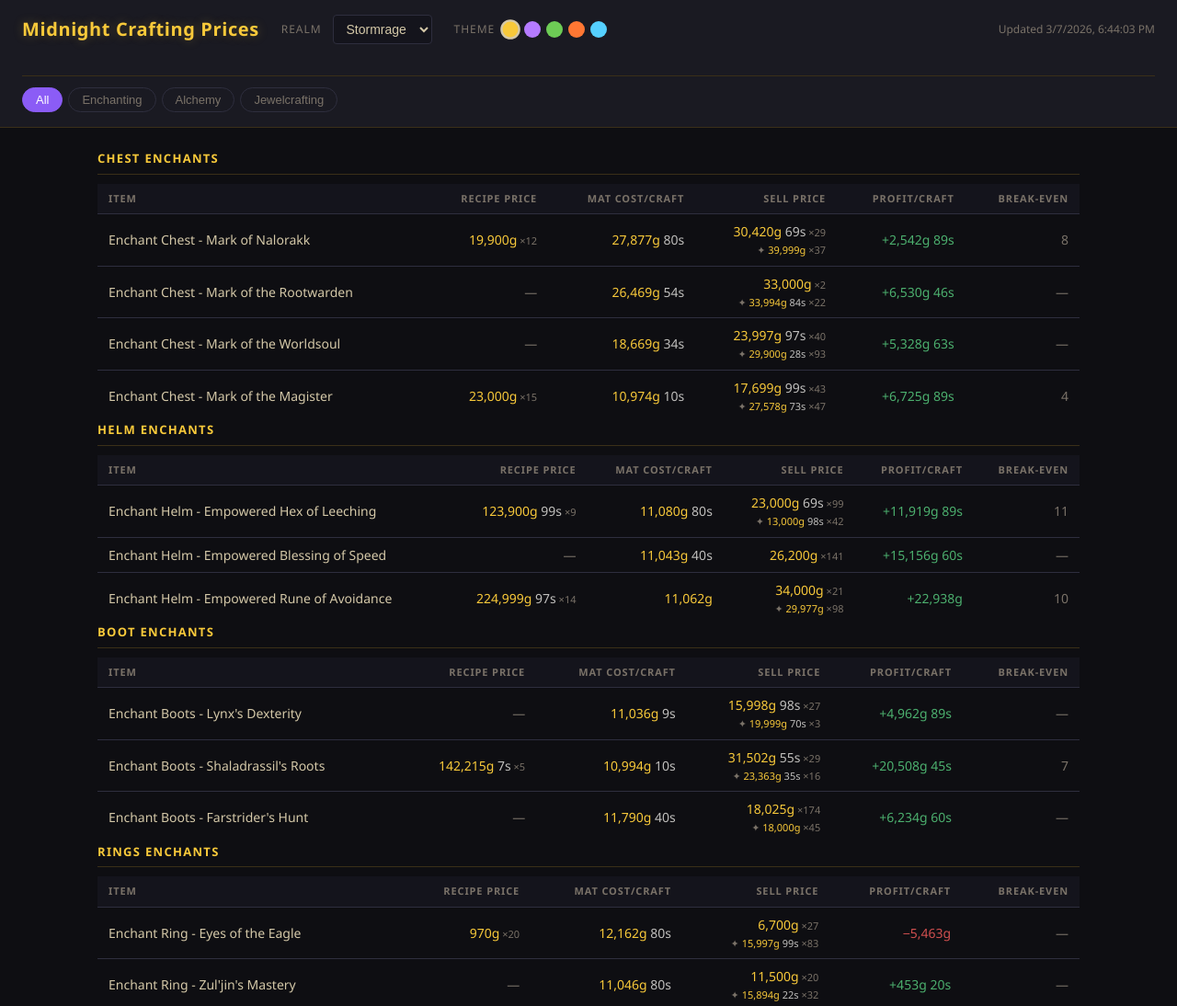
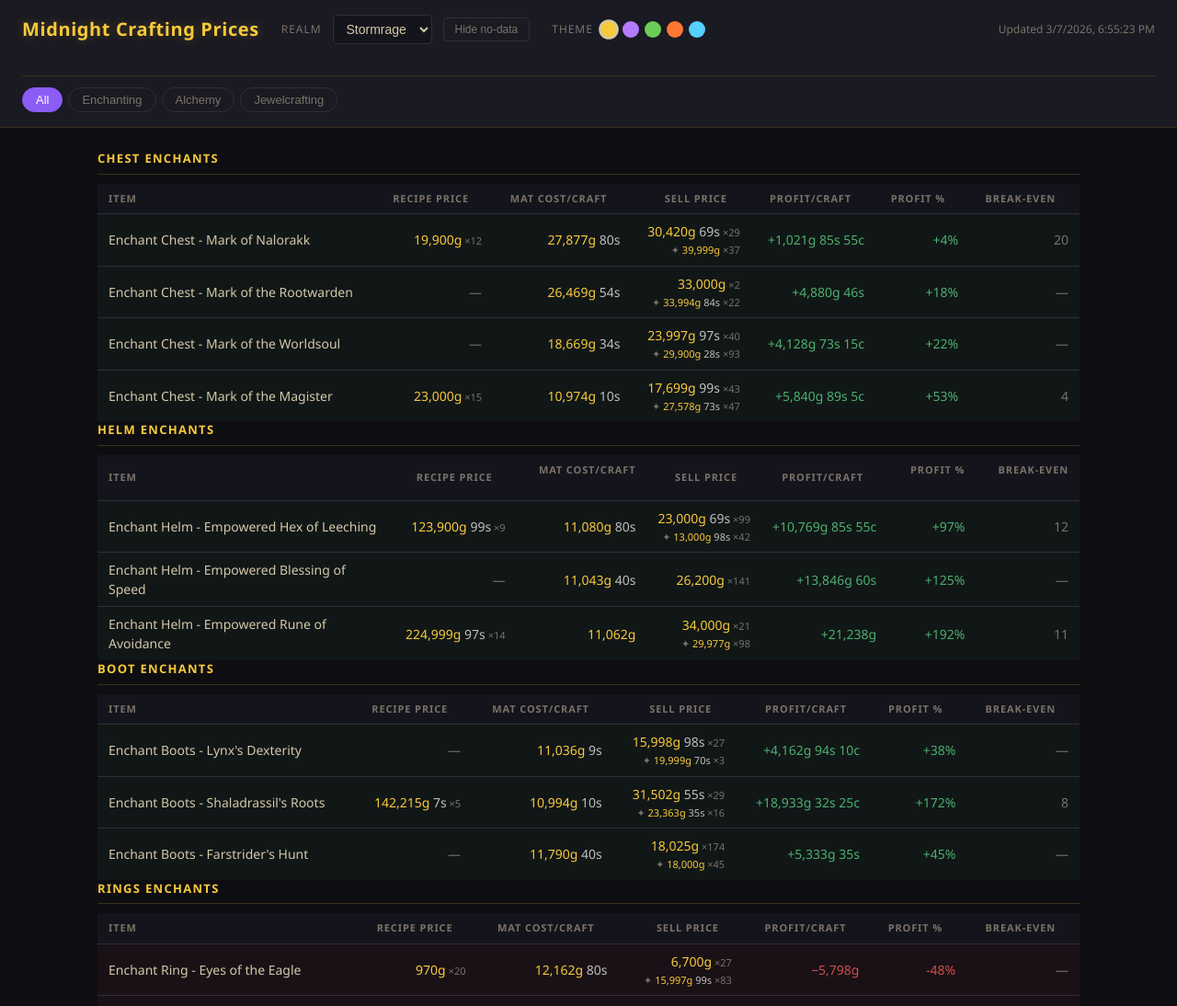
Before and after one commit to reedpatterson/wowmidnightenchantprices, a website: page index.html in a window 1280 px wide. Shown: the top 1094 px of the page at 92% size. Drawn offline with Linux system fonts and the light colour scheme.

Commit message:
more features

```diff
--- a/index.html
+++ b/index.html
@@ -12,6 +12,7 @@
       <div class="controls">
         <label for="realm-select">Realm</label>
         <select id="realm-select"></select>
+        <button id="toggle-no-data" class="toggle-btn" aria-pressed="false">Hide no-data</button>
       </div>
       <div class="theme-picker">
         <label>Theme</label>
@@ -34,6 +35,7 @@
     <script>
       let appConfig = { region: "us", defaultRealm: "stormrage", realms: ["stormrage"] };
       let activeProfession = localStorage.getItem("profession") || "All";
+      let hideNoData = localStorage.getItem("hideNoData") === "true";
 
       // ── Helpers ─────────────────────────────────────────────────────────────
 
@@ -96,20 +98,71 @@
         });
       }
 
+      // ── Table sort ───────────────────────────────────────────────────────────
+
+      function initTableSort(table) {
+        let activeCol = null;
+        let sortDir = 1;
+        table.querySelectorAll("th[data-col]").forEach((th) => {
+          th.addEventListener("click", () => {
+            const col = parseInt(th.dataset.col);
+            if (activeCol === col) {
+              sortDir = -sortDir;
+            } else {
+              activeCol = col;
+              sortDir = th.dataset.sortType === "string" ? 1 : -1;
+            }
+            table.querySelectorAll("th[data-col]").forEach((h) => {
+              h.dataset.sortDir = h === th ? (sortDir === 1 ? "asc" : "desc") : "";
+            });
+            const tbody = table.querySelector("tbody");
+            const rows = [...tbody.querySelectorAll("tr")];
+            rows.sort((a, b) => {
+              const aVal = a.cells[col]?.dataset.sort ?? "";
+              const bVal = b.cells[col]?.dataset.sort ?? "";
+              if (th.dataset.sortType === "string") return sortDir * aVal.localeCompare(bVal);
+              return sortDir * (parseFloat(aVal) - parseFloat(bVal));
+            });
+            rows.forEach((r) => tbody.appendChild(r));
+          });
+        });
+      }
+
+      // ── Hide no-data ─────────────────────────────────────────────────────────
+
+      function applyHideNoData() {
+        document.querySelectorAll('tr[data-no-data="true"]').forEach((row) => {
+          row.hidden = hideNoData;
+        });
+        const btn = document.getElementById("toggle-no-data");
+        if (btn) btn.setAttribute("aria-pressed", hideNoData ? "true" : "false");
+      }
+
       // ── Render ───────────────────────────────────────────────────────────────
 
       function renderItemRow(item) {
+        const profitPct = item.materialCostTotal && item.profitPerCraft && item.materialCostTotal.total !== 0
+          ? Math.round(item.profitPerCraft.total / item.materialCostTotal.total * 100)
+          : null;
+        const profitClass = item.profitPerCraft
+          ? (item.profitPerCraft.total > 0 ? "profit-pos" : item.profitPerCraft.total < 0 ? "profit-neg" : "")
+          : "";
+        const noData = !item.craft.price ? 'data-no-data="true"' : "";
+        const pctHtml = profitPct !== null
+          ? `<span class="${profitPct > 0 ? 'positive' : profitPct < 0 ? 'negative' : 'neutral'}">${profitPct > 0 ? '+' : ''}${profitPct}%</span>`
+          : '<span class="no-price">—</span>';
         return `
-          <tr>
-            <td class="item-name">${item.name}</td>
-            <td class="price">${formatPrice(item.recipe.price)}${item.recipe.available ? `<span class="available"> ×${item.recipe.available}</span>` : ""}</td>
-            <td class="price mat-cost">${formatPrice(item.materialCostTotal)}${materialsPopover(item.materials)}</td>
-            <td class="price">
+          <tr class="${profitClass}" ${noData}>
+            <td class="item-name" data-sort="${item.name}">${item.name}</td>
+            <td class="price" data-sort="${item.recipe.price?.total ?? -1}">${formatPrice(item.recipe.price)}${item.recipe.available ? `<span class="available"> ×${item.recipe.available}</span>` : ""}</td>
+            <td class="price mat-cost" data-sort="${item.materialCostTotal?.total ?? -1}">${formatPrice(item.materialCostTotal)}${materialsPopover(item.materials)}</td>
+            <td class="price" data-sort="${item.craft.price?.total ?? -1}">
               ${formatPrice(item.craft.price)}${item.craft.available ? `<span class="available"> ×${item.craft.available}</span>` : ""}
               ${item.craft.priceR2 ? `<div class="price-r2">✦ ${formatPrice(item.craft.priceR2)}${item.craft.availableR2 ? `<span class="available"> ×${item.craft.availableR2}</span>` : ""}</div>` : ""}
             </td>
-            <td class="price">${formatProfit(item.profitPerCraft)}</td>
-            <td class="price break-even">${item.breakEven !== null ? item.breakEven : '<span class="no-price">—</span>'}</td>
+            <td class="price" data-sort="${item.profitPerCraft?.total ?? -2147483648}">${formatProfit(item.profitPerCraft)}</td>
+            <td class="price" data-sort="${profitPct ?? -2147483648}">${pctHtml}</td>
+            <td class="price break-even" data-sort="${item.breakEven ?? 2147483647}">${item.breakEven !== null ? item.breakEven : '<span class="no-price">—</span>'}</td>
           </tr>`;
       }
 
@@ -134,12 +187,13 @@
         const TABLE_HEAD = `
           <thead>
             <tr>
-              <th>Item</th>
-              <th title="One-time cost to learn the recipe">Recipe Price</th>
-              <th title="AH cost of materials per craft (hover for breakdown)">Mat Cost/Craft</th>
-              <th title="Lowest AH price — ×N = listings available">Sell Price</th>
-              <th title="Sell price minus material cost">Profit/Craft</th>
-              <th title="Number of crafts to sell before the recipe pays for itself">Break-even</th>
+              <th data-col="0" data-sort-type="string">Item</th>
+              <th data-col="1" data-sort-type="number" title="One-time cost to learn the recipe">Recipe Price</th>
+              <th data-col="2" data-sort-type="number" title="AH cost of materials per craft (hover for breakdown)">Mat Cost/Craft</th>
+              <th data-col="3" data-sort-type="number" title="Lowest AH price — ×N = listings available">Sell Price</th>
+              <th data-col="4" data-sort-type="number" title="Sell price (after 5% AH cut) minus material cost">Profit/Craft</th>
+              <th data-col="5" data-sort-type="number" title="Profit as a percentage of material cost">Profit %</th>
+              <th data-col="6" data-sort-type="number" title="Number of crafts to sell before the recipe pays for itself">Break-even</th>
             </tr>
           </thead>`;
 
@@ -161,8 +215,11 @@
         document.getElementById("content").innerHTML =
           html || '<p class="no-data">No price data available for this realm yet.</p>';
 
-        // Re-apply the active profession filter after re-render
+        document.querySelectorAll("table").forEach(initTableSort);
+
+        // Re-apply active filters after re-render
         applyProfession(activeProfession);
+        applyHideNoData();
       }
 
       // ── Load ─────────────────────────────────────────────────────────────────
@@ -201,6 +258,12 @@
           btn.addEventListener("click", () => applyTheme(btn.dataset.theme));
         });
 
+        document.getElementById("toggle-no-data").addEventListener("click", () => {
+          hideNoData = !hideNoData;
+          localStorage.setItem("hideNoData", hideNoData);
+          applyHideNoData();
+        });
+
         try {
           appConfig = await (await fetch("config.json")).json();
         } catch {}
--- a/scripts/fetch-prices.js
+++ b/scripts/fetch-prices.js
@@ -482,10 +482,10 @@ async function main() {
         ? copperToGold(materials.reduce((sum, m) => sum + m.totalCost.total, 0))
         : null;
 
-      // Profit per craft = craft sell price - material cost
+      // Profit per craft = craft sell price (after 5% AH cut) - material cost
       const profitPerCraft =
         craftPrice && materialCostTotal
-          ? copperToGold(craftPrice.total - materialCostTotal.total)
+          ? copperToGold(Math.round(craftPrice.total * 0.95) - materialCostTotal.total)
           : null;
 
       // Break-even = how many crafts to recoup the recipe cost
--- a/styles.css
+++ b/styles.css
@@ -420,6 +420,64 @@ tbody tr:hover {
   color: var(--text-muted);
 }
 
+/* ── Sortable column headers ───────────────────────────────────────────────── */
+
+th[data-col] {
+  cursor: pointer;
+  user-select: none;
+}
+
+th[data-col]:hover {
+  color: var(--text);
+}
+
+th[data-col]::after {
+  content: "";
+  display: inline-block;
+  width: 10px;
+  margin-left: 4px;
+  font-size: 9px;
+  vertical-align: middle;
+}
+
+th[data-col][data-sort-dir="asc"]::after  { content: "▲"; }
+th[data-col][data-sort-dir="desc"]::after { content: "▼"; }
+
+/* ── Row profit highlighting ────────────────────────────────────────────────── */
+
+tbody tr.profit-pos { background: rgba(76, 175, 110, 0.06); }
+tbody tr.profit-neg { background: rgba(207, 79, 79, 0.06); }
+
+tbody tr.profit-pos:hover,
+tbody tr.profit-neg:hover {
+  background: rgba(255, 255, 255, 0.05);
+}
+
+/* ── Toggle button ──────────────────────────────────────────────────────────── */
+
+.toggle-btn {
+  padding: 5px 12px;
+  background: transparent;
+  border: 1px solid var(--border);
+  border-radius: 4px;
+  color: var(--text-muted);
+  font-size: 12px;
+  cursor: pointer;
+  outline: none;
+  transition: color 0.15s, border-color 0.15s, background 0.15s;
+}
+
+.toggle-btn:hover {
+  color: var(--text);
+  border-color: var(--accent);
+}
+
+.toggle-btn[aria-pressed="true"] {
+  background: var(--accent);
+  border-color: var(--accent);
+  color: #fff;
+}
+
 /* ── States ────────────────────────────────────────────────────────────────── */
 
 .no-price {
```
Also changed, not shown: data/prices/stormrage.json.
